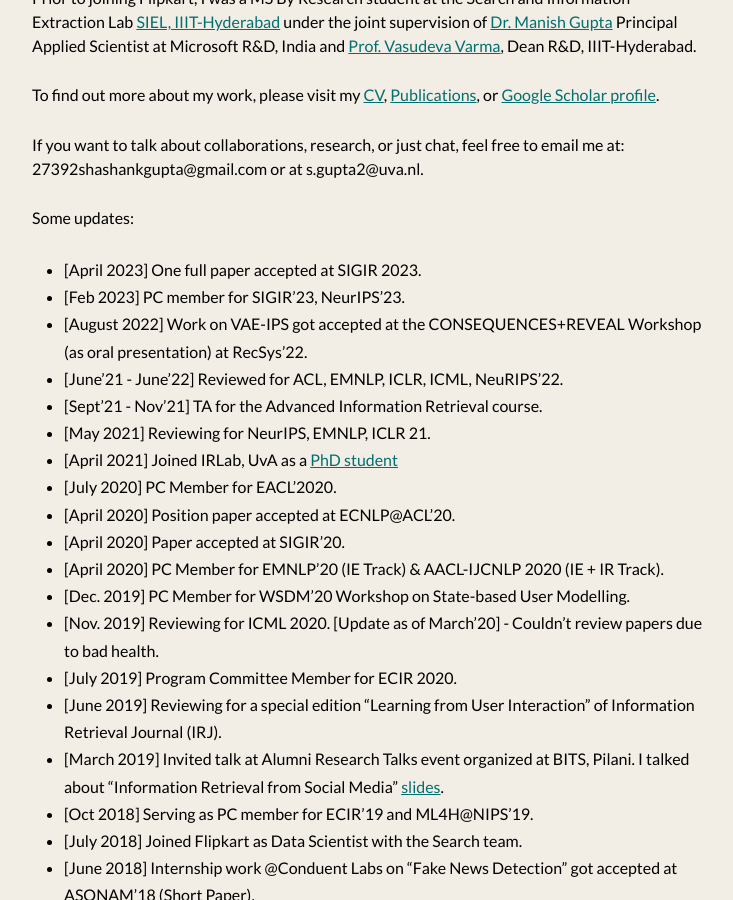
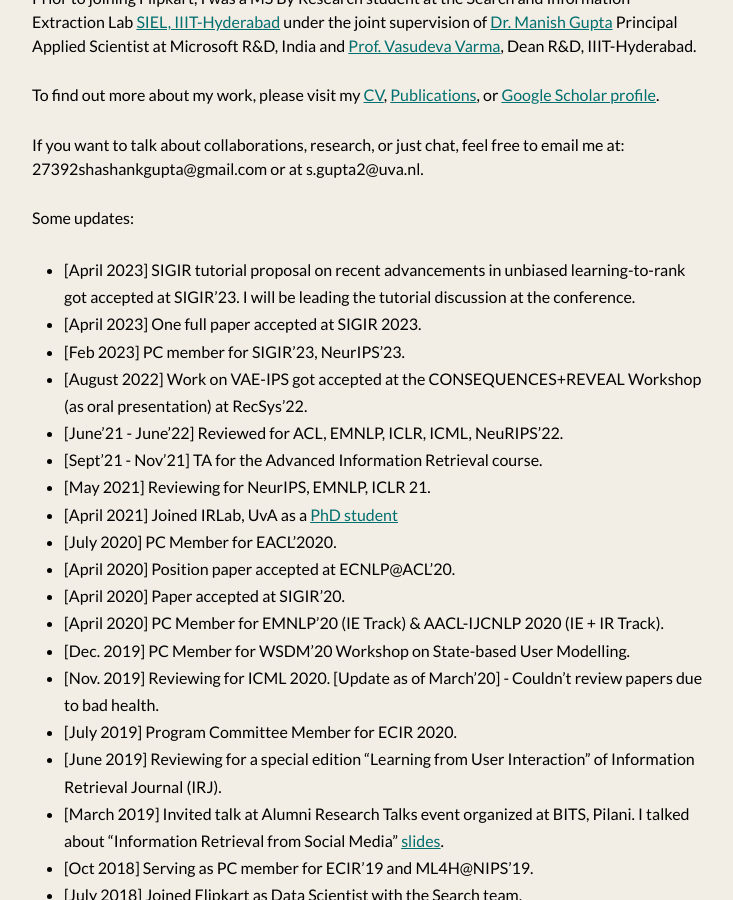
Before and after one commit to shashankg7/shashankg7.github.io, a Jekyll site: the page built from index.md, in a window 1280 px wide and 900 px high, scrolled down 454 px. Shown: the whole window, without its empty margins (272-1005 px from the left). Built offline with Jekyll 4.4.1, drawn with Linux system fonts in a browser that asks for light colours; nearby versions of some CDN libraries.

Commit message:
Update index.md
Sigir tutorial

```diff
--- a/index.md
+++ b/index.md
@@ -19,6 +19,7 @@
 
 Some updates:
 
+* [April 2023] SIGIR tutorial proposal on recent advancements in unbiased learning-to-rank got accepted at SIGIR'23. I will be leading the tutorial discussion at the conference.
 * [April 2023] One full paper accepted at SIGIR 2023.
 * [Feb 2023] PC member for SIGIR'23, NeurIPS'23.
 * [August 2022] Work on VAE-IPS got accepted at the CONSEQUENCES+REVEAL Workshop (as oral presentation) at RecSys'22.
```
